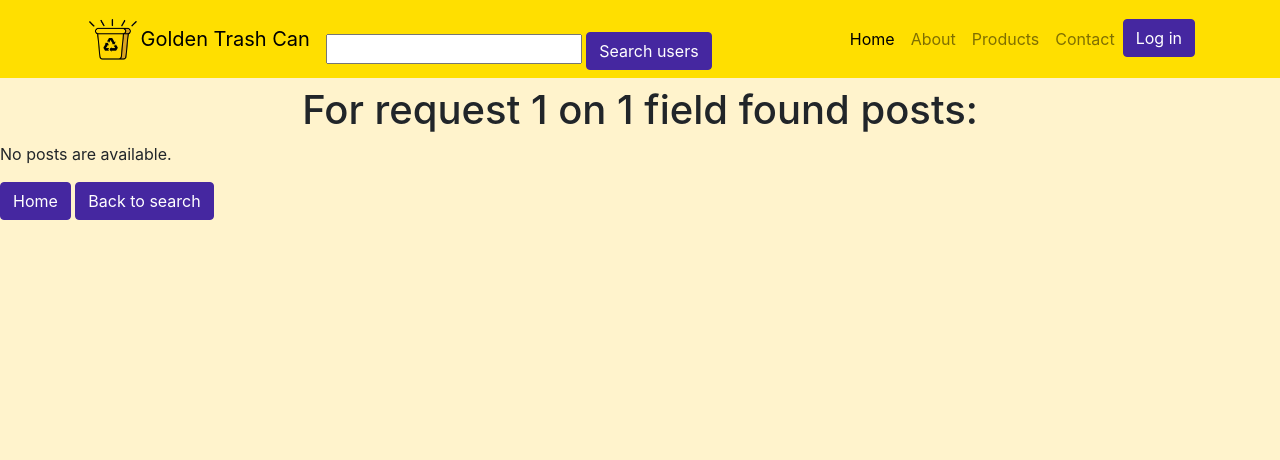
After one commit to UB-ES-19/B5-Vibbo, a Django app: page /vibbo/foundposts/1/1 in a window 1280 px wide. The commit adds this page. Shown: the top 460 px of the page. Run offline with Django 3.2, Linux system fonts and the light colour scheme; some libraries are stand-ins or nearby versions.

Commit message:
Add post searching
Search based on street/city/location code added.

```diff
--- /dev/null
+++ b/vibbo/templates/vibbo/found_posts_page.html
@@ -0,0 +1,44 @@
+<!-- templates/home.html -->
+{% extends 'base.html' %}
+
+{% block title %}Found posts{% endblock %}
+
+{% block content %}
+
+        <h1 style="text-align: center; margin-top: 30px">For request {{ request_text }} on {{ request_type }} field found posts: </h1>
+{% if posts %}
+     {% for post in posts %}
+         <p style="text-align: center">{{ post.date }}</p>
+         <p style="text-align: center">Title: {{ post.title }}</p>
+         <p style="text-align: center">Body: {{ post.body }}</p>
+
+         <p style="text-align: center">Street: {{ post.street }}</p>
+         <p style="text-align: center">City: {{ post.city }}</p>
+         <p style="text-align: center">Location code: {{ post.location_code }}</p>
+         <p style="text-align: center"><a href="{% url 'post_view' pk=post.pk %}">Post detail</a></p>
+         <p>.</p>
+     {% endfor %}
+
+{% else %}
+    <p>No posts are available.</p>
+{% endif %}
+        <button id="home_button1" class="btn btn-secondary" >Home</button>
+              <script type="text/javascript">
+                  document.getElementById("home_button1").onclick = function () {
+                      location.href = "{% url 'home' %}";
+                  };
+              </script>
+
+        <button id="search_posts_button" class="btn btn-secondary" >Back to search</button>
+              <script type="text/javascript">
+                  document.getElementById("search_posts_button").onclick = function () {
+                      location.href = "{% url 'search_posts' %}";
+                  };
+              </script>
+
+{% endblock %}
+
+
+<br/>
+<br/>
+<footer> Here add all the Privacy/Copyright etc.. informations </footer>
--- a/vibbo/vibbo/urls.py
+++ b/vibbo/vibbo/urls.py
@@ -25,4 +25,7 @@ urlpatterns = [
     path(r'followuser/<int:id>', views.followUser, name="follow_user"),
     path(r'unfollowuser/<int:id>', views.unfollowUser, name="unfollow_user"),
     path('home/followingsposts', views.getAllMyFollowsPosts, name="all_followings_posts"),
+
+    path('searchposts', TemplateView.as_view(template_name='vibbo/search_posts_page.html'), name="search_posts"),
+    path('foundposts/<str:search_type>/<str:search_string>', views.found_posts, name="found_posts"),
 ]
--- a/vibbo/vibbo/views.py
+++ b/vibbo/vibbo/views.py
@@ -177,6 +177,25 @@ def all_posts(request):
     return render(request, template_name, context)
 
 
+def found_posts(request, search_type, search_string):
+    template_name = 'vibbo/found_posts_page.html'
+    posts = []
+
+    if search_type == "street":
+        posts = Post.objects.filter(street__contains=search_string).order_by('-date')
+    elif search_type == "city":
+        posts = Post.objects.filter(city__contains=search_string).order_by('-date')
+    elif search_type == "locationcode":
+        posts = Post.objects.filter(location_code__contains=search_string).order_by('-date')
+
+    context = {
+        'request_type': search_type,
+        'request_text': search_string,
+        'posts': posts,
+    }
+    return render(request, template_name, context)
+
+
 def delete_post(request, pk, **kwargs):
     post = Post.objects.get(pk=pk)
     post.delete()
```
Also changed, not shown: vibbo/templates/home.html (+7 -0 lines), vibbo/templates/vibbo/search_posts_page.html (added, +44 -0 lines).
